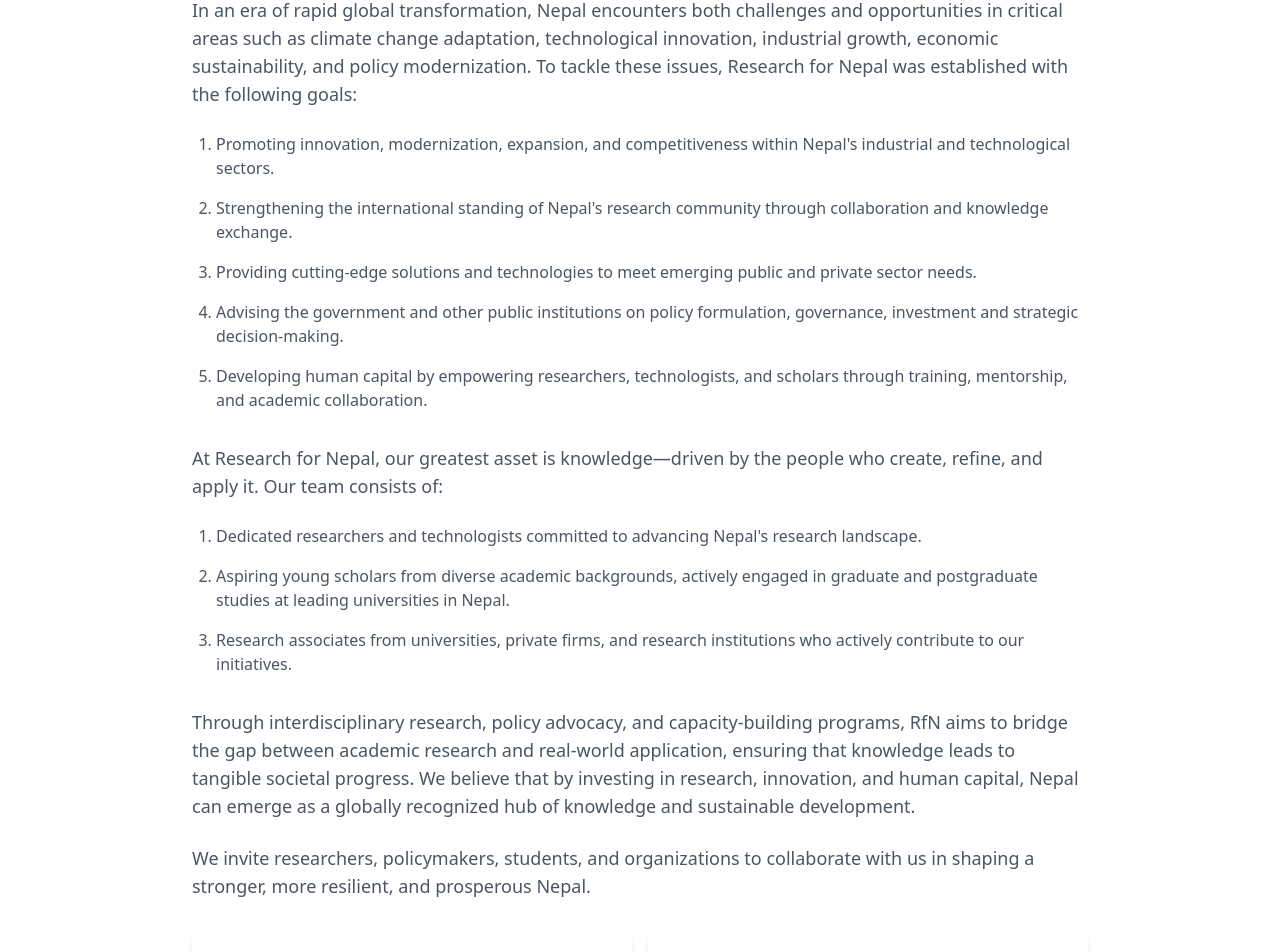
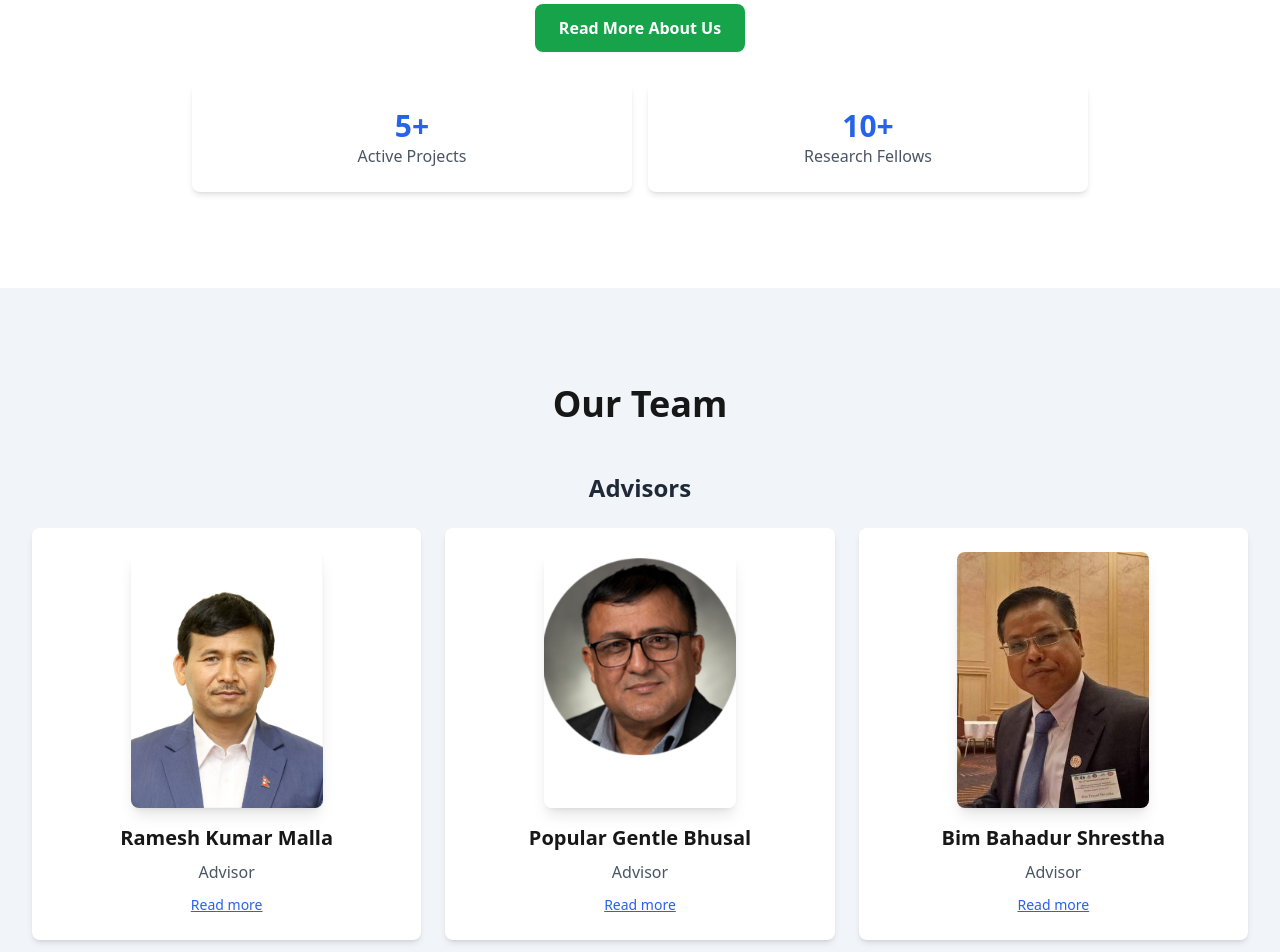
Before and after one commit to developed-by-shrestha/rfn, a Next.js app: page / in a window 1280 px wide. Shown: the part 1600-2552 px from the top of the page. Built offline with nearby package versions, Linux system fonts and the light colour scheme.

Commit message:
about us updated

```diff
--- a/app/page.tsx
+++ b/app/page.tsx
@@ -1,5 +1,4 @@
 "use client";
-
 import { useEffect, useRef, useState } from "react";
 import {
   ChevronDown,
@@ -8,28 +7,28 @@ import {
   Code,
   Building2,
   LineChart,
-  // Users, // Removed if not used elsewhere
   Mail,
   Phone,
   MapPin,
-  // BookOpen, // Removed if not used elsewhere
 } from "lucide-react";
 import Navbar from "@/components/Navbar";
-import TeamMemberDialog from "@/components/ui/teammemberdialog"; // Import the dialog component
+import TeamMemberDialog from "@/components/ui/teammemberdialog";
+import AboutUsDialog from "@/components/ui/aboutusdialog"; // <-- Import the new dialog
 
-// Define the TeamMember interface
+// Define the TeamMember interface (keep as is)
 interface TeamMember {
   name: string;
   role: string;
-  image: string; // Changed from img to image for consistency
-  description: string; // Added description field
+  image: string;
+  description: string;
   links?: string[];
 }
 
 export default function Home() {
   const observerRef = useRef<IntersectionObserver | null>(null);
   const [showScrollTop, setShowScrollTop] = useState(false);
-  const [selectedMember, setSelectedMember] = useState<TeamMember | null>(null); // State for the dialog
+  const [selectedMember, setSelectedMember] = useState<TeamMember | null>(null);
+  const [isAboutUsDialogOpen, setIsAboutUsDialogOpen] = useState(false); // <-- State for About Us dialog
 
   useEffect(() => {
     observerRef.current = new IntersectionObserver(
@@ -70,6 +69,14 @@ export default function Home() {
   // Function to open the dialog
   const openMemberDialog = (member: TeamMember) => {
     setSelectedMember(member);
+  };
+
+  // <-- Functions to control the About Us dialog -->
+  const openAboutUsDialog = () => {
+    setIsAboutUsDialogOpen(true);
+  };
+  const closeAboutUsDialog = () => {
+    setIsAboutUsDialogOpen(false);
   };
 
   // Team member data arrays using the TeamMember interface
@@ -158,7 +165,7 @@ export default function Home() {
   );
 
   return (
-    <main className="overflow-x-hidden">
+    <main className="flex min-h-screen flex-col">
       <Navbar />
 
       {/* Hero Section (Content unchanged) */}
@@ -248,99 +255,32 @@ export default function Home() {
         </div>
       </section>
 
-      {/* About Section (Content unchanged) */}
+      {/* About Section - MODIFIED */}
       <section id="about" className="section bg-white">
         <div className="container-custom">
           <h2 className="text-3xl md:text-4xl text-center mb-12 fade-in">
             About Us
           </h2>
           <div className="max-w-4xl mx-auto space-y-8 fade-in">
-            <div className="prose prose-lg max-w-none">
-              <p className="text-lg text-gray-600 mb-6">
-                Research for Nepal (RfN) is a pioneering non-profit research
-                institute, established in 2023 with the vision of fostering
-                knowledge-driven national development. Our motto, "Diverse
-                Nepal, Prosperous Nepali," reflects our commitment to utilizing
-                Nepal's rich technological, industrial, cultural, environmental,
-                and economic diversity to drive inclusive and sustainable
-                progress.
-              </p>
+            {/* Keep the intro paragraph */}
+            <p className="text-lg text-gray-600 mb-6">
+              Research for Nepal (RfN) is a pioneering non-profit research
+              institute, established in 2023 with the vision of fostering
+              knowledge-driven national development. Our motto, "Diverse Nepal,
+              Prosperous Nepali," reflects our commitment to utilizing Nepal's
+              rich technological, industrial, cultural, environmental, and
+              economic diversity to drive inclusive and sustainable progress.
+            </p>
 
-              <p className="text-lg text-gray-600 mb-6">
-                In an era of rapid global transformation, Nepal encounters both
-                challenges and opportunities in critical areas such as climate
-                change adaptation, technological innovation, industrial growth,
-                economic sustainability, and policy modernization. To tackle
-                these issues, Research for Nepal was established with the
-                following goals:
-              </p>
+            {/* Add the "Read More" button */}
+            <button
+              onClick={openAboutUsDialog} // <-- Trigger the About Us dialog
+              className="btn-secondary mx-auto block" // Style as needed, e.g., similar to Learn More
+            >
+              Read More About Us
+            </button>
 
-              <ul className="space-y-4 text-gray-600 list-decimal pl-6 mb-8">
-                <li>
-                  Promoting innovation, modernization, expansion, and
-                  competitiveness within Nepal's industrial and technological
-                  sectors.
-                </li>
-                <li>
-                  Strengthening the international standing of Nepal's research
-                  community through collaboration and knowledge exchange.
-                </li>
-                <li>
-                  Providing cutting-edge solutions and technologies to meet
-                  emerging public and private sector needs.
-                </li>
-                <li>
-                  Advising the government and other public institutions on
-                  policy formulation, governance, investment and strategic
-                  decision-making.
-                </li>
-                <li>
-                  Developing human capital by empowering researchers,
-                  technologists, and scholars through training, mentorship, and
-                  academic collaboration.
-                </li>
-              </ul>
-
-              <p className="text-lg text-gray-600 mb-6">
-                At Research for Nepal, our greatest asset is knowledge—driven by
-                the people who create, refine, and apply it. Our team consists
-                of:
-              </p>
-
-              <ul className="space-y-4 text-gray-600 list-decimal pl-6 mb-8">
-                <li>
-                  Dedicated researchers and technologists committed to advancing
-                  Nepal's research landscape.
-                </li>
-                <li>
-                  Aspiring young scholars from diverse academic backgrounds,
-                  actively engaged in graduate and postgraduate studies at
-                  leading universities in Nepal.
-                </li>
-                <li>
-                  Research associates from universities, private firms, and
-                  research institutions who actively contribute to our
-                  initiatives.
-                </li>
-              </ul>
-
-              <p className="text-lg text-gray-600 mb-6">
-                Through interdisciplinary research, policy advocacy, and
-                capacity-building programs, RfN aims to bridge the gap between
-                academic research and real-world application, ensuring that
-                knowledge leads to tangible societal progress. We believe that
-                by investing in research, innovation, and human capital, Nepal
-                can emerge as a globally recognized hub of knowledge and
-                sustainable development.
-              </p>
-
-              <p className="text-lg text-gray-600">
-                We invite researchers, policymakers, students, and organizations
-                to collaborate with us in shaping a stronger, more resilient,
-                and prosperous Nepal.
-              </p>
-            </div>
-
+            {/* Keep the stats section if desired */}
             <div className="grid grid-cols-2 gap-4 mt-12">
               <div className="stat-card">
                 <h4 className="text-3xl font-bold text-primary">5+</h4>
@@ -517,6 +457,8 @@ export default function Home() {
         </div>
       </footer>
 
+      {/* --- Render Dialogs --- */}
+
       {/* Team Member Dialog */}
       {selectedMember && (
         <TeamMemberDialog
@@ -525,6 +467,12 @@ export default function Home() {
           member={selectedMember}
         />
       )}
+
+      {/* About Us Dialog <-- Add this */}
+      <AboutUsDialog
+        isOpen={isAboutUsDialogOpen}
+        onClose={closeAboutUsDialog}
+      />
 
       {/* Scroll to Top Button */}
       {showScrollTop && (
--- /dev/null
+++ b/components/ui/aboutusdialog.tsx
@@ -0,0 +1,123 @@
+// src/components/ui/AboutUsDialog.tsx
+"use client";
+
+import React from "react";
+// Assuming you use shadcn/ui Dialog components like in TeamMemberDialog
+// Adjust imports based on your actual dialog library/implementation
+import {
+  Dialog,
+  DialogContent,
+  DialogHeader,
+  DialogTitle,
+  DialogClose, // Use DialogClose for the 'X' button
+} from "@/components/ui/dialog"; // Ensure this path is correct
+import { X } from "lucide-react";
+
+interface AboutUsDialogProps {
+  isOpen: boolean;
+  onClose: () => void;
+}
+
+const AboutUsDialog: React.FC<AboutUsDialogProps> = ({ isOpen, onClose }) => {
+  // Use the Dialog component's controlled state
+  return (
+    <Dialog open={isOpen} onOpenChange={(open) => !open && onClose()}>
+      <DialogContent className="sm:max-w-[60%] max-h-[85vh] flex flex-col">
+        {" "}
+        {/* Adjust width/height */}
+        <DialogHeader>
+          <DialogTitle>About Research for Nepal (RfN)</DialogTitle>
+        </DialogHeader>
+        {/* Make content scrollable */}
+        <div className="prose prose-lg max-w-none overflow-y-auto pr-6 mt-4">
+          {/* --- PASTE THE FULL ORIGINAL "ABOUT US" CONTENT HERE --- */}
+          <p className="text-lg text-gray-600 mb-6">
+            Research for Nepal (RfN) is a pioneering non-profit research
+            institute, established in 2023 with the vision of fostering
+            knowledge-driven national development. Our motto, "Diverse Nepal,
+            Prosperous Nepali," reflects our commitment to utilizing Nepal's
+            rich technological, industrial, cultural, environmental, and
+            economic diversity to drive inclusive and sustainable progress.
+          </p>
+
+          <p className="text-lg text-gray-600 mb-6">
+            In an era of rapid global transformation, Nepal encounters both
+            challenges and opportunities in critical areas such as climate
+            change adaptation, technological innovation, industrial growth,
+            economic sustainability, and policy modernization. To tackle these
+            issues, Research for Nepal was established with the following goals:
+          </p>
+
+          <ul className="space-y-4 text-gray-600 list-decimal pl-6 mb-8">
+            <li>
+              Promoting innovation, modernization, expansion, and
+              competitiveness within Nepal's industrial and technological
+              sectors.
+            </li>
+            <li>
+              Strengthening the international standing of Nepal's research
+              community through collaboration and knowledge exchange.
+            </li>
+            <li>
+              Providing cutting-edge solutions and technologies to meet emerging
+              public and private sector needs.
+            </li>
+            <li>
+              Advising the government and other public institutions on policy
+              formulation, governance, investment and strategic decision-making.
+            </li>
+            <li>
+              Developing human capital by empowering researchers, technologists,
+              and scholars through training, mentorship, and academic
+              collaboration.
+            </li>
+          </ul>
+
+          <p className="text-lg text-gray-600 mb-6">
+            At Research for Nepal, our greatest asset is knowledge—driven by the
+            people who create, refine, and apply it. Our team consists of:
+          </p>
+
+          <ul className="space-y-4 text-gray-600 list-decimal pl-6 mb-8">
+            <li>
+              Dedicated researchers and technologists committed to advancing
+              Nepal's research landscape.
+            </li>
+            <li>
+              Aspiring young scholars from diverse academic backgrounds,
+              actively engaged in graduate and postgraduate studies at leading
+              universities in Nepal.
+            </li>
+            <li>
+              Research associates from universities, private firms, and research
+              institutions who actively contribute to our initiatives.
+            </li>
+          </ul>
+
+          <p className="text-lg text-gray-600 mb-6">
+            Through interdisciplinary research, policy advocacy, and
+            capacity-building programs, RfN aims to bridge the gap between
+            academic research and real-world application, ensuring that
+            knowledge leads to tangible societal progress. We believe that by
+            investing in research, innovation, and human capital, Nepal can
+            emerge as a globally recognized hub of knowledge and sustainable
+            development.
+          </p>
+
+          <p className="text-lg text-gray-600">
+            We invite researchers, policymakers, students, and organizations to
+            collaborate with us in shaping a stronger, more resilient, and
+            prosperous Nepal.
+          </p>
+          {/* --- END OF PASTED CONTENT --- */}
+        </div>
+        {/* Optional: Add an explicit close button at the bottom if desired */}
+        {/* <DialogFooter>
+            <Button variant="outline" onClick={onClose}>Close</Button>
+        </DialogFooter> */}
+      </DialogContent>
+    </Dialog>
+  );
+};
+
+export default AboutUsDialog;
```
Also changed, not shown: public/mc.png.
